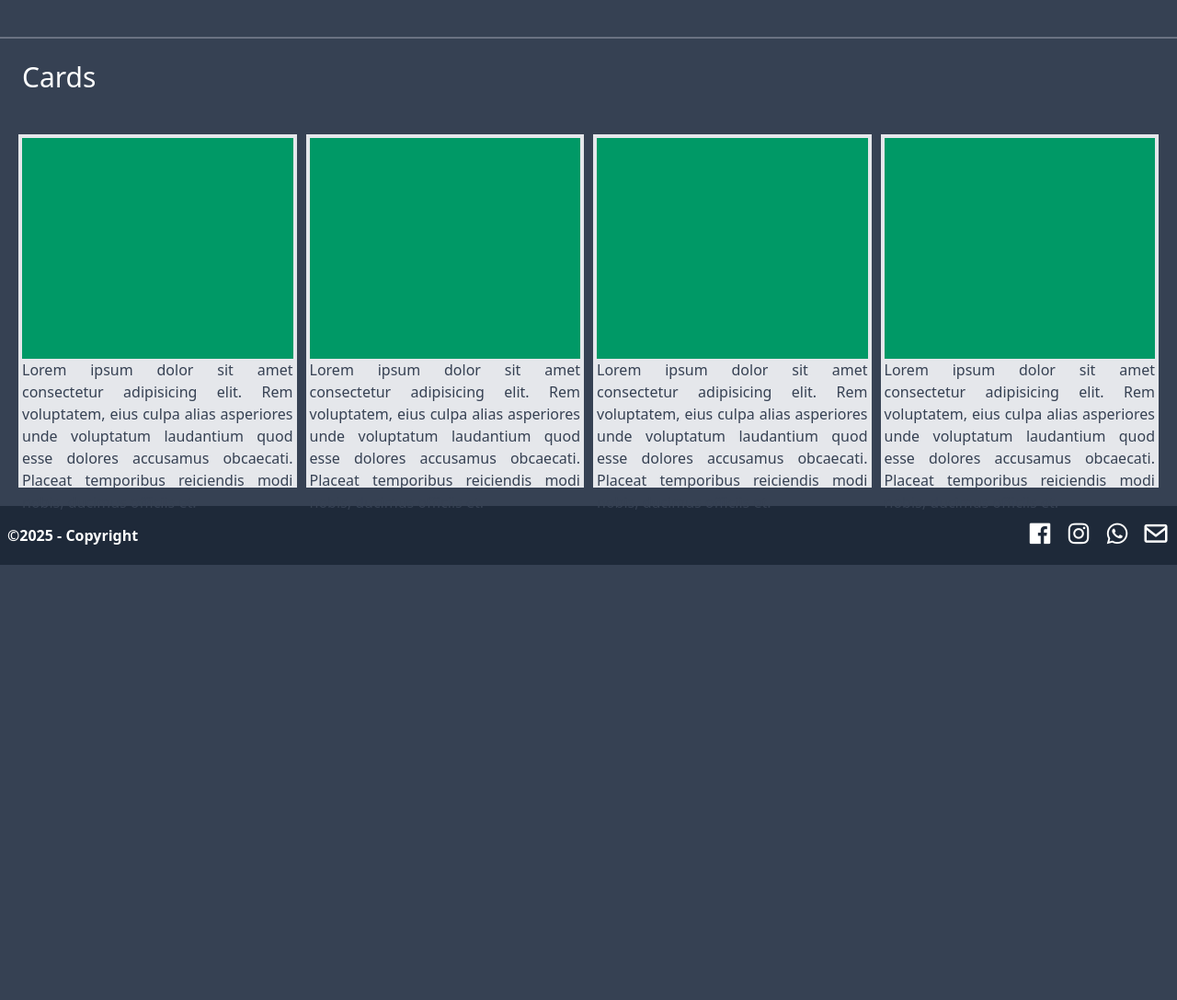
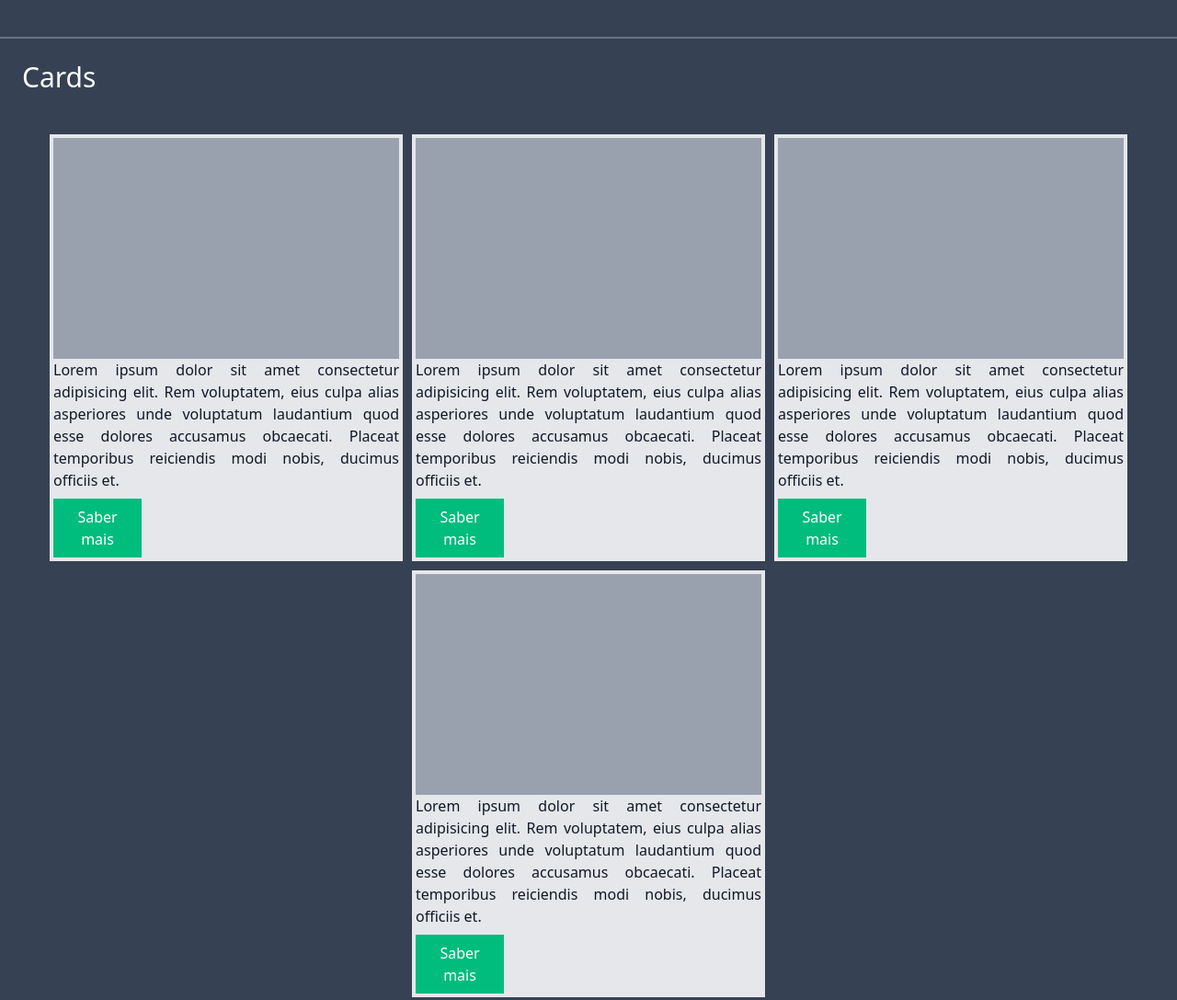
Before and after one commit to LucasBiasoliGoulart/TailwindCSS, a website: page src/index.html in a window 1280 px wide. Shown: the part 760-1847 px from the top of the page at 92% size. Before the commit the page ends 1374 px from the top, so only its background shows below. Drawn offline with nearby package versions, Linux system fonts and the light colour scheme.

Commit message:
tailwind

```diff
--- a/src/index.html
+++ b/src/index.html
@@ -9,7 +9,7 @@
 </head>
 <body class="bg-gray-700">
     <!--Menu-->
-    <nav class="w-full h-20 flex items-center justify-between p-2 absolute">
+    <nav class="w-full h-20 flex items-center justify-between p-2 absolute bg-gray-800">
         <h3 class="text-gray-300 text-3xl">Hello<span class="text-white font-bold">World</span></h3>
         <ul class="flex items-center justify-center">
             <li class="m-2 hover:text-gray-300 transition-all duration-150 text-white"><a href="#">Home</a></li>
@@ -31,29 +31,32 @@
     <div class="w-full p-6 border-t-gray-500 border-t-2">
         <h1 class="text-white text-3xl">Cards</h1>
     </div>
-    <div class="w-full h-full flex items-center justify-center gap-2.5 p-5">
-        <div class="bg-gray-200 p-1 w-96 h-96">
-            <div class="w-full h-60 bg-emerald-600"></div>
-            <p class="text-gray-700 text-justify">Lorem ipsum dolor sit amet consectetur adipisicing elit. Rem voluptatem, eius culpa alias asperiores unde voluptatum laudantium quod esse dolores accusamus obcaecati. Placeat temporibus reiciendis modi nobis, ducimus officiis et.</p>
+    <div class="w-full h-full flex items-center justify-center gap-2.5 p-5 flex-wrap">
+        <div class="bg-gray-200 p-1 w-96 h-full">
+            <div class="w-full h-60 bg-gray-400"></div>
+            <p class="text-gray-900 text-justify">Lorem ipsum dolor sit amet consectetur adipisicing elit. Rem voluptatem, eius culpa alias asperiores unde voluptatum laudantium quod esse dolores accusamus obcaecati. Placeat temporibus reiciendis modi nobis, ducimus officiis et.</p>
+            <button class="bg-emerald-500 text-white w-24 p-2 cursor-pointer hover:bg-emerald-600 transition-all duration-150 mt-2">Saber mais</button>
         </div>
-        <div class="bg-gray-200 p-1 w-96 h-96">
-            <div class="w-full h-60 bg-emerald-600"></div>
-            <p class="text-gray-700 text-justify">Lorem ipsum dolor sit amet consectetur adipisicing elit. Rem voluptatem, eius culpa alias asperiores unde voluptatum laudantium quod esse dolores accusamus obcaecati. Placeat temporibus reiciendis modi nobis, ducimus officiis et.</p>
+        <div class="bg-gray-200 p-1 w-96 h-full">
+            <div class="w-full h-60 bg-gray-400"></div>
+            <p class="text-gray-900 text-justify">Lorem ipsum dolor sit amet consectetur adipisicing elit. Rem voluptatem, eius culpa alias asperiores unde voluptatum laudantium quod esse dolores accusamus obcaecati. Placeat temporibus reiciendis modi nobis, ducimus officiis et.</p>
+            <button class="bg-emerald-500 text-white w-24 p-2 cursor-pointer hover:bg-emerald-600 transition-all duration-150 mt-2">Saber mais</button>
         </div>
-        <div class="bg-gray-200 p-1 w-96 h-96">
-            <div class="w-full h-60 bg-emerald-600"></div>
-            <p class="text-gray-700 text-justify">Lorem ipsum dolor sit amet consectetur adipisicing elit. Rem voluptatem, eius culpa alias asperiores unde voluptatum laudantium quod esse dolores accusamus obcaecati. Placeat temporibus reiciendis modi nobis, ducimus officiis et.</p>
+        <div class="bg-gray-200 p-1 w-96 h-full">
+            <div class="w-full h-60 bg-gray-400"></div>
+            <p class="text-gray-900 text-justify">Lorem ipsum dolor sit amet consectetur adipisicing elit. Rem voluptatem, eius culpa alias asperiores unde voluptatum laudantium quod esse dolores accusamus obcaecati. Placeat temporibus reiciendis modi nobis, ducimus officiis et.</p>
+            <button class="bg-emerald-500 text-white w-24 p-2 cursor-pointer hover:bg-emerald-600 transition-all duration-150 mt-2">Saber mais</button>
         </div>
-        <div class="bg-gray-200 p-1 w-96 h-96">
-            <div class="w-full h-60 bg-emerald-600"></div>
-            <p class="text-gray-700 text-justify">Lorem ipsum dolor sit amet consectetur adipisicing elit. Rem voluptatem, eius culpa alias asperiores unde voluptatum laudantium quod esse dolores accusamus obcaecati. Placeat temporibus reiciendis modi nobis, ducimus officiis et.</p>
+        <div class="bg-gray-200 p-1 w-96 h-full">
+            <div class="w-full h-60 bg-gray-400"></div>
+            <p class="text-gray-900 text-justify">Lorem ipsum dolor sit amet consectetur adipisicing elit. Rem voluptatem, eius culpa alias asperiores unde voluptatum laudantium quod esse dolores accusamus obcaecati. Placeat temporibus reiciendis modi nobis, ducimus officiis et.</p>
+            <button class="bg-emerald-500 text-white w-24 p-2 cursor-pointer hover:bg-emerald-600 transition-all duration-150 mt-2">Saber mais</button>
         </div>
-
     </div>
     <!--Copyright-->
-    <div class="bg-gray-800 flex items-center justify-between w-full h-16 p-2 text-white">
+    <div class="bg-gray-900 flex items-center justify-between w-full h-16 p-5 text-white">
         <h3 class="font-bold">&copy;2025 - Copyright</h3>
-        <div class="flex items-center justify-center gap-3">
+        <div class="flex items-center justify-center gap-2">
             <div class="text-3xl hover:text-gray-300 transition-all duration-150 cursor-pointer"><i class='bx bxl-facebook-square'></i></div>
             <div class="text-3xl hover:text-gray-300 transition-all duration-150 cursor-pointer"><i class='bx bxl-instagram'></i></div>
             <div class="text-3xl hover:text-gray-300 transition-all duration-150 cursor-pointer"><i class='bx bxl-whatsapp'></i></div>
```
Also changed, not shown: src/output.css.
